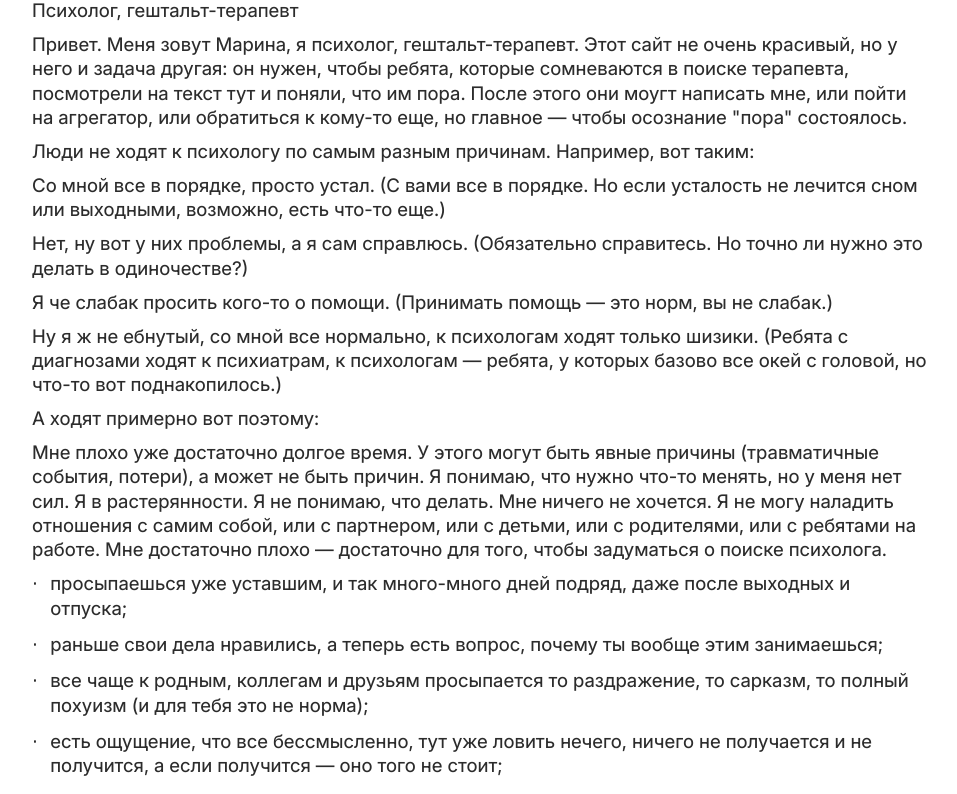
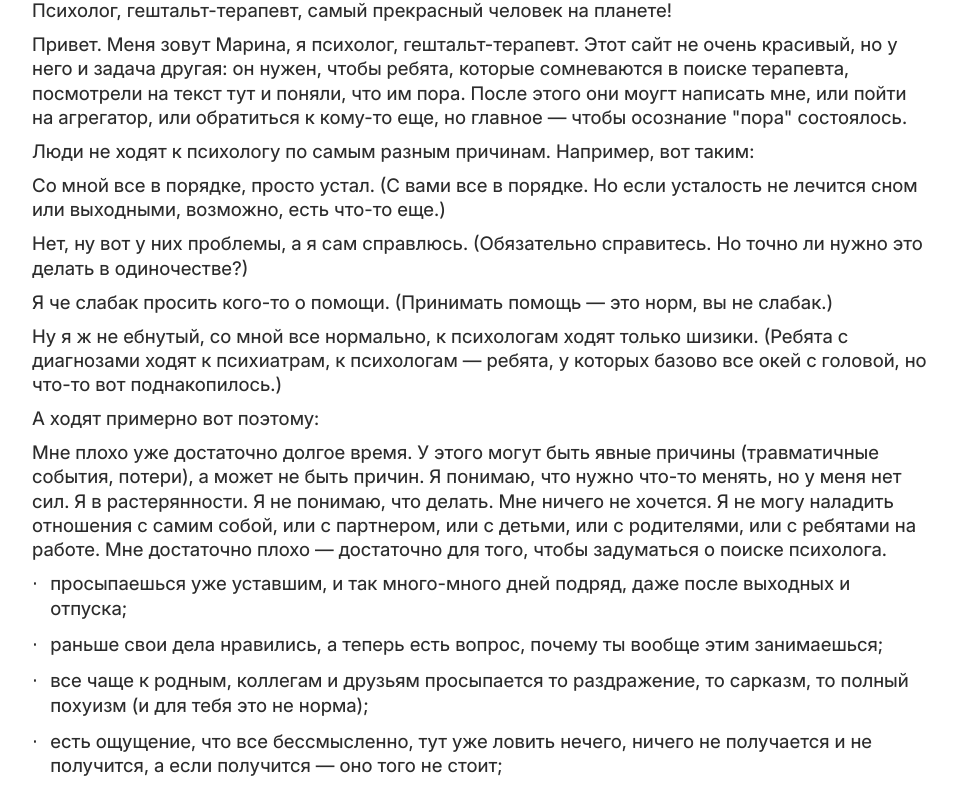
Before and after one commit to Eugene-Arutyunov/marina-potapova, an Eleventy site: page src/index.html in a window 1280 px wide. Shown: the part 132-926 px from the top of the page, without its empty margins (160-1117 px from the left). Built offline with nearby package versions, Linux system fonts and the light colour scheme; Eleventy itself is replaced by a stand-in of ours; files that its build step writes are made by us from their sources.

Commit message:
Update index.html

```diff
--- a/src/index.html
+++ b/src/index.html
@@ -2,7 +2,7 @@
 <div class="ids__space XL"></div>
 <div class="ids__wrapper">
   <p>Марина Потапова</p>
-  <p>Психолог, гештальт-терапевт</p>
+  <p>Психолог, гештальт-терапевт, самый прекрасный человек на планете!</p>
 
   <p>Привет. Меня зовут Марина, я психолог, гештальт-терапевт. Этот сайт не очень красивый, но у него и задача другая: он нужен, чтобы ребята, которые сомневаются в поиске терапевта, посмотрели на текст тут и поняли, что им пора. После этого они моугт написать мне, или пойти на агрегатор, или обратиться к кому-то еще, но главное — чтобы осознание "пора" состоялось. </p>
 
```
